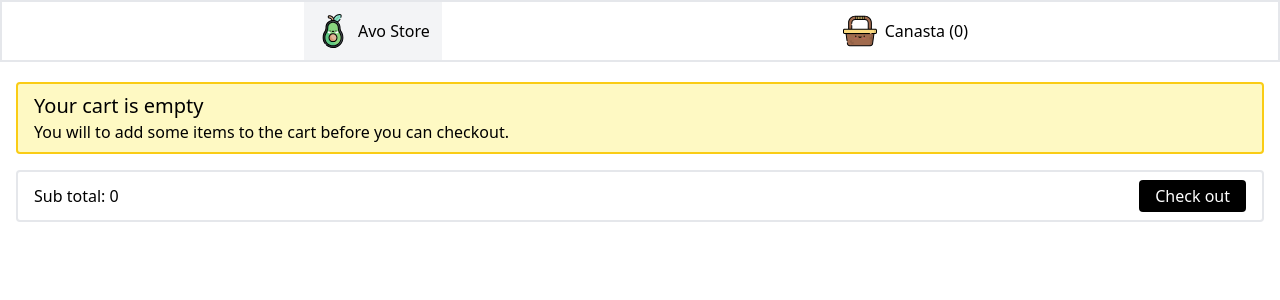
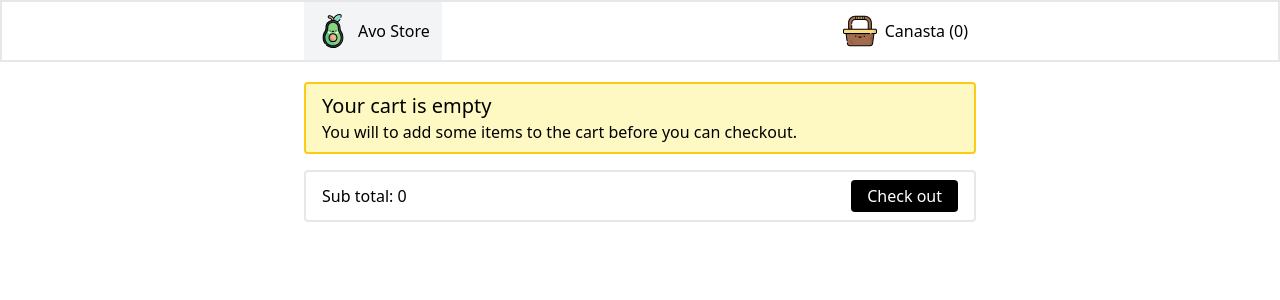
Before and after one commit to SirCodr/ecommerce-nextjs-tailwind, a Next.js app: page /cart in a window 1280 px wide. Shown: the top 300 px of the page. Built offline with nearby package versions, Linux system fonts and the light colour scheme.

Commit message:
Center all main content for desktop resolution

```diff
--- a/components/Layout.jsx
+++ b/components/Layout.jsx
@@ -6,8 +6,10 @@ const Layout = ({ children }) => {
       <div className="h-auto">
         <Header />
       </div>
-      <div className="w-full flex flex-col px-4 pb-5 sm:items-center">
-        { children }
+      <div className="w-full flex px-4 pb-5 sm:items-center sm:justify-center">
+        <div className="w-full flex flex-col sm:max-w-2xl">
+          { children }
+        </div>
       </div>
     </div>
   )
```
